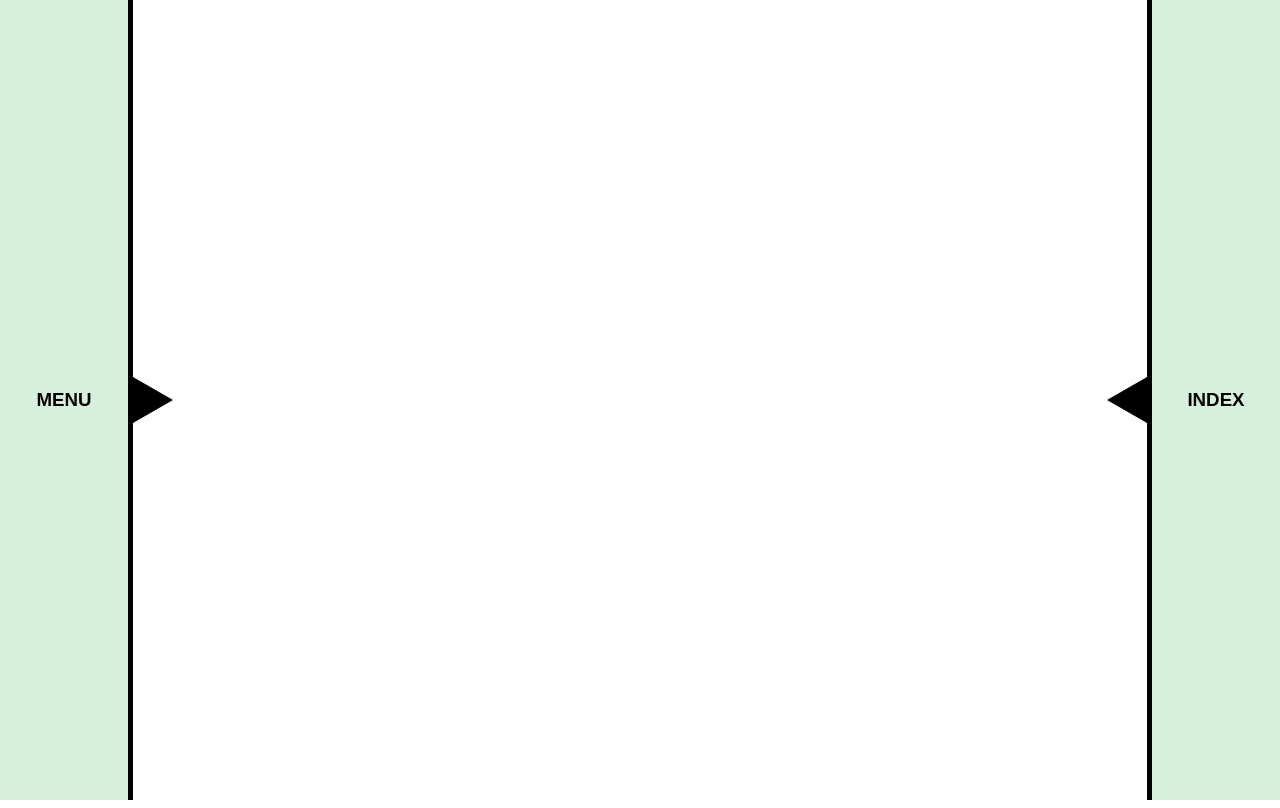
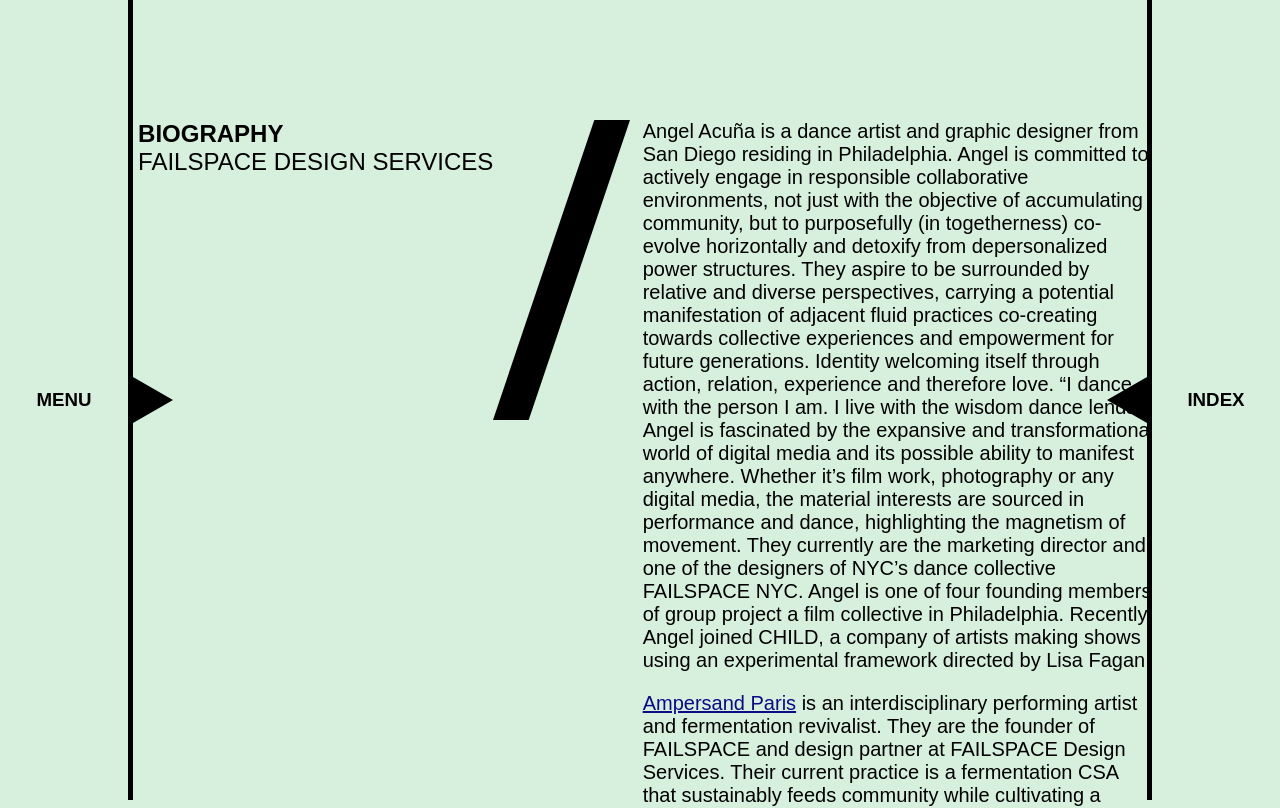
Before and after one commit to ampersand-paris/VAULT, a React (Create React App) app: page /failspace in a window 1280 px wide. Before the commit this address had no page. Shown: the top 808 px of the page. Built offline with nearby package versions, Linux system fonts and the light colour scheme; a web font is replaced by a local one.

Commit message:
failspace

```diff
--- a/src/App.js
+++ b/src/App.js
@@ -65,6 +65,8 @@ import AlexSpringerBio from "./Biographies/AlexSpringer";
 import DanaWhitcoBio from "./Biographies/DanaWhitco";
 import NijaWhitsonBio from "./Biographies/NijaWhitson";
 import ReggieWilsonBio from "./Biographies/ReggieWilson";
+import FailspaceBio from "./Biographies/Failspace";
+
 // === VIDEOS ===
 import MeetingThree from "./Videos/MeetingThree";
 
@@ -123,6 +125,7 @@ return (
                 <Route path="/ellen-maynard-bio" element={<EllenMaynardBio />} />
                 <Route path="/erin-kilmurray-bio" element={<ErinKilmurrayBio />} />
                 <Route path="/gesel-mason-bio" element={<GeselMasonBio />} />
+                <Route path="/failspace" element={<FailspaceBio />} />
                 <Route path="/ginger-farley-bio" element={<GingerFarleyBio />} />
                 <Route path="/imogen-smith-bio" element={<ImogenSmithBio />} />
                 <Route path="/ishmael-houston-jones-bio" element={<IshmaelHoustonJonesBio />} />
--- /dev/null
+++ b/src/Biographies/Failspace.js
@@ -0,0 +1,31 @@
+// ====== COMPONENTS ======
+
+const FailspaceBio = (props) => {
+
+    return (
+    <>
+        <div className="one-hundred-vh flex jc-center mobile-al-center mobile-column top-padding mint-green">
+            <div className="vault-padding mobile-flex mobile-jc-center mobile-width">
+                <div className="flex space-btwn essay-title-height">
+                    <div>
+                        <h2 className="subtitle ">BIOGRAPHY</h2>
+                        <h2 className="subtitle neuzit">FAILSPACE Design Services</h2>
+                    </div>
+                    <img className="bio-slash" src="/Images/Slash.svg" />
+                    <div className="flex column flex-end">
+                    </div>
+                </div>
+            </div>
+            <section className="flex column al-center no-top-padding mobile-padding">
+                <div className="essay-width ">
+                    <p className="no-top-padding">Angel Acuña is a dance artist and graphic designer from San Diego residing in Philadelphia. Angel is committed to actively engage in responsible collaborative environments, not just with the objective of accumulating community, but to purposefully (in togetherness) co-evolve horizontally and detoxify from depersonalized power structures.  They aspire to be surrounded by relative and diverse perspectives, carrying a potential manifestation of adjacent fluid practices co-creating towards collective experiences and empowerment for future generations. Identity welcoming itself through action, relation, experience and therefore love. “I dance with the person I am. I live with the wisdom dance lends.” Angel is fascinated by the expansive and transformational world of digital media and its possible ability to manifest anywhere. Whether it’s film work, photography or any digital media, the material interests are sourced in performance and dance, highlighting the magnetism of movement. They currently are the marketing director and one of the designers of NYC’s dance collective FAILSPACE NYC. Angel is one of four founding members of group project a film collective in Philadelphia. Recently Angel joined CHILD, a company of artists making shows using an experimental framework directed by Lisa Fagan.</p>
+                    <p className="no-top-padding"><a href="http://ampersand.paris/">Ampersand Paris</a>  is an interdisciplinary performing artist and fermentation revivalist. They are the founder of FAILSPACE and design partner at FAILSPACE Design Services. Their current practice is a fermentation CSA that sustainably feeds community while cultivating a trans-microbiopolitic for making and being. Their “Field Guide to Lactofermentation” will be published in the Spring 2022 Movement Research Performance Journal. Their performance work has been shown at the School for Contemporary Dance & Thought (SCD&T), the Northampton Center for the Arts, multiple ACDA Regional Conferences, CAMP_iN Dance Festival, the Midwest RADfest, and the Turner-Fischer Center for Opera. They have taught nationally and internationally at Macalester College, SCD&T, DansArt Academy, and MAS & Co. Studio. They hold a B.A. in dance from Middlebury College where they were the recipient of the 2017 Mahlingaiah Family Dance Prize.</p>
+
+                </div>
+            </section>
+        </div>
+    </>
+  );
+}
+
+export default FailspaceBio;
```
